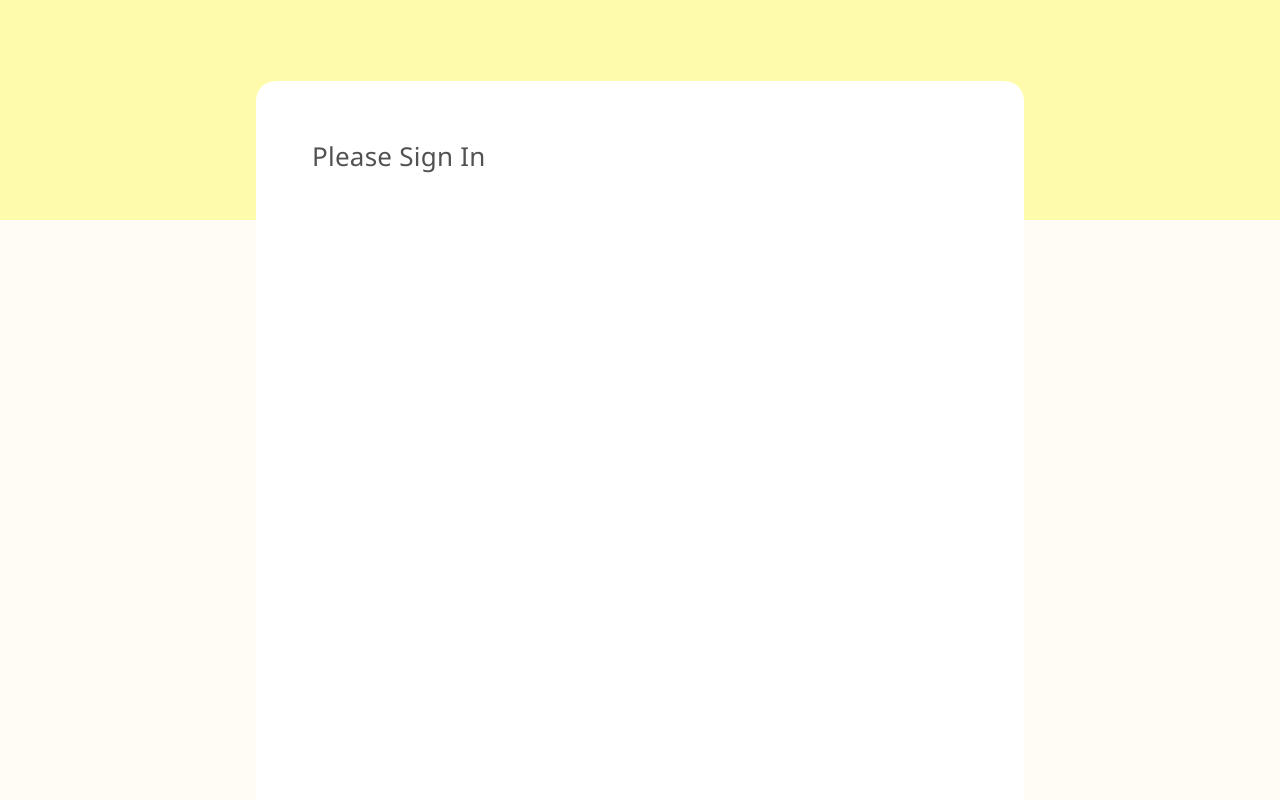
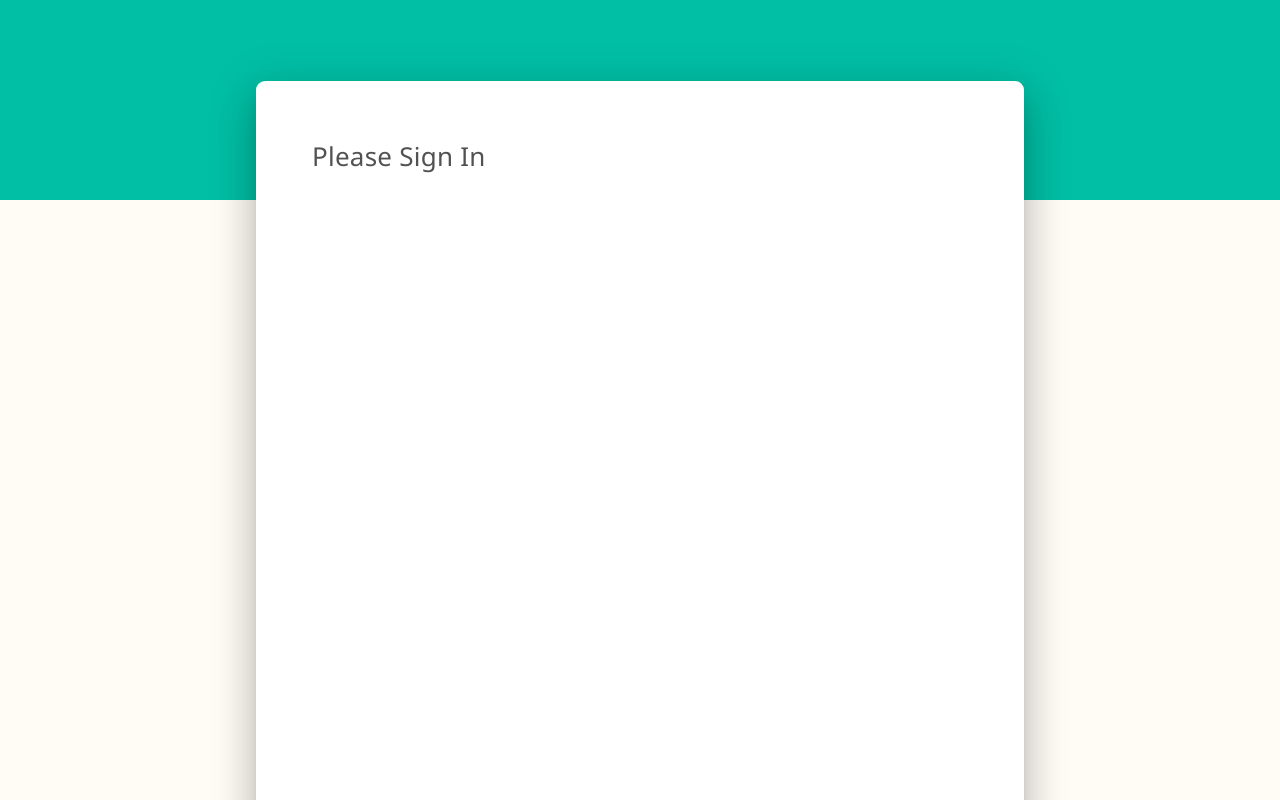
Before and after one commit to PvNagh/Chat-App, a React (Create React App) app in the folder client/: page / in a window 1280 px wide. Built offline with nearby package versions, Linux system fonts and the light colour scheme.

Commit message:
chat dialog setup

```diff
--- a/client/src/App.js
+++ b/client/src/App.js
@@ -1,11 +1,13 @@
 import Messenger from "./components/Messenger";
 import { GoogleOAuthProvider } from '@react-oauth/google';
+import AccountProvider from "./context/AccountProvider";
 
-console.log(process.env);
 function App() {
   return (
-    <GoogleOAuthProvider clientId="">
-      <Messenger />
+    <GoogleOAuthProvider clientId="655172468968-a74r9bkc443a553p9n20uh1chsumd38j.apps.googleusercontent.com">
+      <AccountProvider>
+        <Messenger />
+      </AccountProvider>
     </GoogleOAuthProvider>
   );
 }
--- a/client/src/components/Messenger.jsx
+++ b/client/src/components/Messenger.jsx
@@ -1,5 +1,8 @@
-import { AppBar, Toolbar, styled, Box ,CssBaseline} from '@mui/material';
+import { useContext } from 'react';
+import { AppBar, styled, Box, CssBaseline } from '@mui/material';
+import ChatDialog from './chat/ChatDialog';
 import LoginDialog from './account/LoginDialog';
+import { AccountContext } from '../context/AccountProvider';
 
 const Component = styled(Box)`
     height: 100vh;
@@ -7,20 +10,37 @@ const Component = styled(Box)`
 `;
 
 const Header = styled(AppBar)`
-    background-color: #FFFBAC;
-    height: 220px;
+    background-color: #00A884;
+    height: 125px;
+    box-shadow: none;
+`;
+
+const LoginHeader = styled(AppBar)`
+    background: #00bfa5;
+    height: 200px;
     box-shadow: none;
 `;
 
 const Messenger = () => {
+    const { account } = useContext(AccountContext);
+
     return (
         <Component>
-            <>
-                <Header>
-                </Header>
-                <LoginDialog />
-            </>
-            <CssBaseline></CssBaseline>
+            {
+                account ?
+                    <>
+                        <Header />
+                        <ChatDialog />
+                        <CssBaseline></CssBaseline>
+                    </>
+                    :
+                    <>
+                        <LoginHeader>
+                        </LoginHeader>
+                        <LoginDialog />
+                        <CssBaseline />
+                    </>
+            }
         </Component>
     )
 }
--- a/client/src/components/account/LoginDialog.jsx
+++ b/client/src/components/account/LoginDialog.jsx
@@ -1,6 +1,8 @@
+import { useContext } from 'react';
 import { Dialog, Typography, Box, styled } from '@mui/material';
 import { GoogleLogin } from '@react-oauth/google';
 import jwt_decode from "jwt-decode";
+import { AccountContext } from '../../context/AccountProvider';
 
 const Components = styled(Box)`
     display: flex;
@@ -25,16 +27,16 @@ const dialogStyle = {
     maxWidth: '100',
     maxHeight: '100%',
     borderRadius: 0,
-    boxShadow: 'none',
     overflow: 'hidden',
-    borderRadius: '20px'
+    borderRadius: '9px'
 }
 
 const LoginDialog = () => {
+    const { setAccount} = useContext(AccountContext);
 
     const onLoginSuccess = async (res) => {
         let decoded = jwt_decode(res.credential);
-        console.log("Success", decoded);
+        setAccount(decoded);
     };
 
     const onLoginFailure = (res) => {
--- /dev/null
+++ b/client/src/components/chat/ChatDialog.jsx
@@ -0,0 +1,47 @@
+import { Dialog, styled } from '@mui/material';
+import { Box } from '@mui/system';
+import EmptyChat from './chat/EmptyChat';
+const dialogStyle = {
+    height: '95%',
+    width: '100%',
+    margin: '20px',
+    maxWidth: '100%',
+    maxHeight: '100%',
+    borderRadius: 0,
+    overflow: 'hidden'
+};
+
+const Component = styled(Box)`
+    display: flex;
+    height:100%;
+`;
+const LeftComponent = styled(Box)`
+ min-width: 450px;
+`;
+
+const RightComponent = styled(Box)`
+    width: 73%;
+    min-width: 300px;
+    height: 100%;
+    border-left: 1px solid rgba(0, 0, 0, 0.14);
+`;
+
+const ChatDialog = () => {
+    return (
+        <>
+            <Dialog
+                open={true}
+                BackdropProps={{ style: { backgroundColor: 'unset' } }}
+                PaperProps={{ sx: dialogStyle }}
+                maxWidth={'md'}
+            >
+                <Component>
+                    <LeftComponent></LeftComponent>
+                    <RightComponent><EmptyChat /></RightComponent>
+                </Component>
+            </Dialog>
+        </>
+    )
+}
+
+export default ChatDialog;
--- /dev/null
+++ b/client/src/components/chat/chat/EmptyChat.jsx
@@ -0,0 +1,54 @@
+import { Box, styled, Typography, Divider } from '@mui/material';
+import { emptyChatImage } from '../../../constants/data';
+
+const Component = styled(Box)`
+    background: #f8f9fa;
+    padding: 30px 0;
+    text-align: center;
+    height: 100%;
+`;
+
+const Container = styled(Box)`
+    padding: 0 200px;
+`;
+
+const Image = styled('img')({
+    marginTop: 100,
+    width: 400
+})
+
+const Title = styled(Typography)`
+    font-size: 32px;
+    font-family: inherit;
+    font-weight: 300;
+    color: #41525d;
+    margin-top: 25px 0 10px 0;
+`;
+
+const SubTitle = styled(Typography)`
+    font-size: 14px;
+    color: #667781;
+    font-weight: 400;
+    font-family: inherit;
+`;
+
+const StyledDivider = styled(Divider)`
+    margin: 40px 0;
+    opacity: 0.4;
+`;
+
+const EmptyChat = () => {
+    return (
+        <Component>
+            <Container>
+                <Image src={emptyChatImage} alt="empty" />
+                <Title>Let's Chat</Title>
+                <SubTitle>Click on a user profile on the left and start chatting</SubTitle>
+                <SubTitle>Yup its that simple</SubTitle>
+                <StyledDivider>© Let's Chat</StyledDivider>
+            </Container>
+        </Component>
+    )
+}
+
+export default EmptyChat;
--- /dev/null
+++ b/client/src/constants/data.js
@@ -0,0 +1,2 @@
+export const clientId = '655172468968-a74r9bkc443a553p9n20uh1chsumd38j.apps.googleusercontent.com'
+export const emptyChatImage = 'https://static.vecteezy.com/system/resources/previews/004/161/230/original/chat-concept-woman-chatting-with-friends-online-social-networking-chat-video-news-messages-search-friends-illustration-flat-vector.jpg';
--- /dev/null
+++ b/client/src/context/AccountProvider.jsx
@@ -0,0 +1,17 @@
+import { createContext, useState} from "react";
+
+export const AccountContext=createContext(null);
+
+const AccountProvider = ({children}) =>{
+    const[account,setAccount]=useState();
+
+    return(
+        <AccountContext.Provider value={{
+            account,
+            setAccount
+        }}>
+            {children}
+        </AccountContext.Provider>
+    )
+}
+export default AccountProvider;
```
Also changed, not shown: 1 other file (tests, documents, lock files or other folders).
